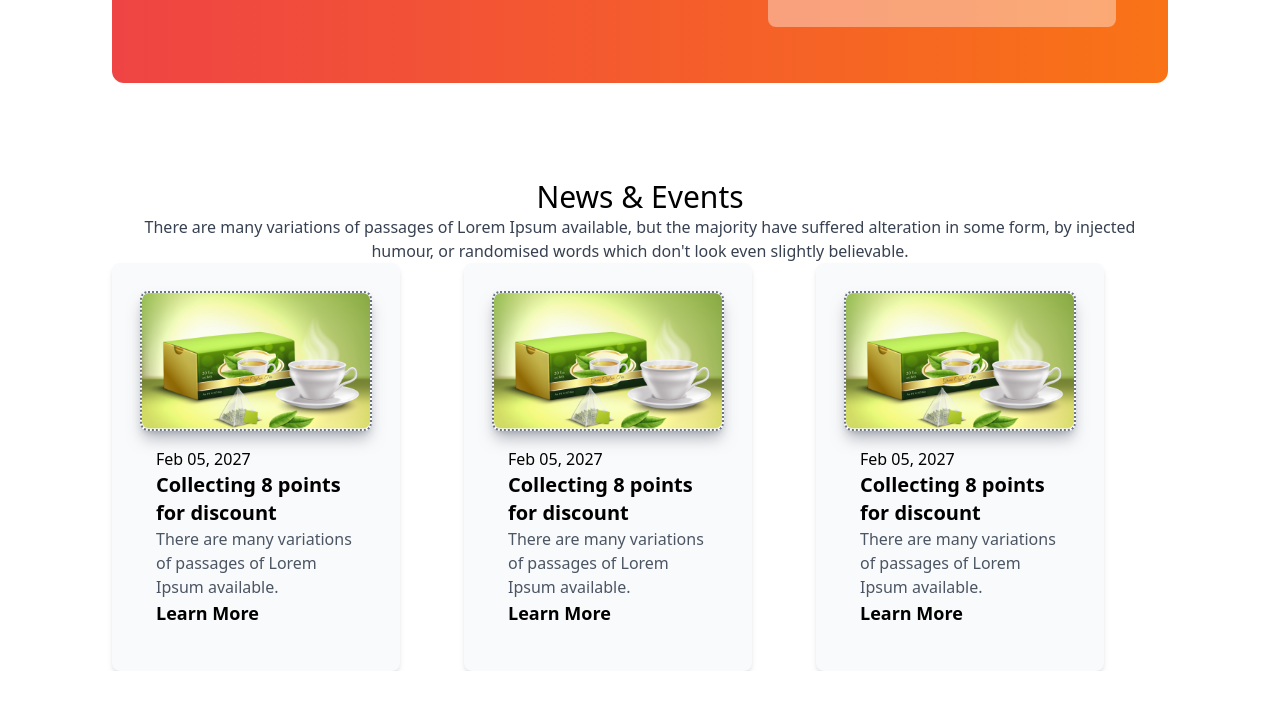
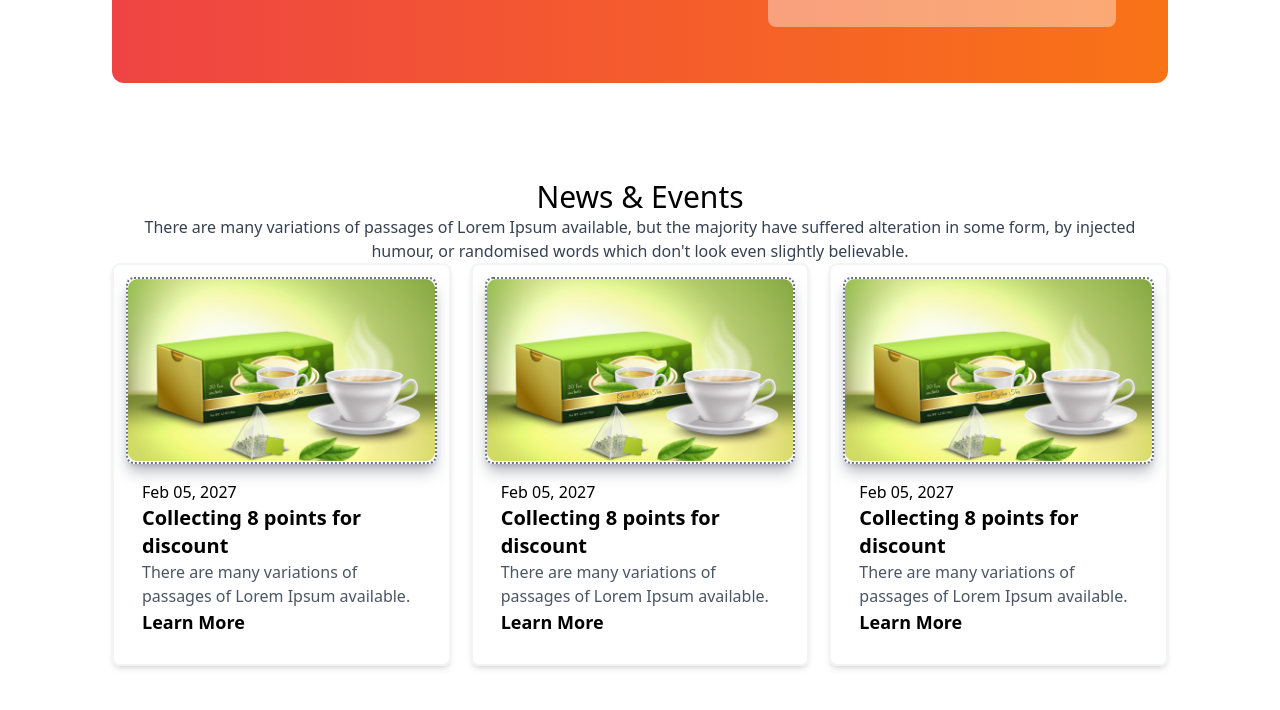
Before and after one commit to saidee-hasan/tea-house, a website built with Vite: page index.html in a window 1280 px wide. Shown: the part 2309-3019 px from the top of the page. Before the commit the page ends 2980 px from the top, so only its background shows below. Built offline with nearby package versions, Linux system fonts and the light colour scheme; a web font is replaced by a local one.

Commit message:
complete

```diff
--- a/index.html
+++ b/index.html
@@ -261,9 +261,9 @@
         <div class="text-center">
           <h1 class="text-3xl">News & Events</h1>
           <p class="text-gray-700">There are many variations of passages of Lorem Ipsum available, but the majority have suffered alteration in some form, by injected humour, or randomised words which don't look even slightly believable. </p>
-<div class="grid grid-cols-1 lg:grid-cols-3 ">
+<div class="grid grid-cols-1 md:grid-cols-2 lg:grid-cols-3 gap-5 mb-24 ">
 
-  <div class="rounded-lg w-72 shadow-md bg-gray-50 overflow-hidden  p-7">
+  <div class="rounded-lg  shadow-md overflow-hidden p-3 border-solid border-2 border border-gray-100">
     <img class="mx-auto border-dotted  shadow-lg shadow-gray-500/50 border-2 border-gray-500 rounded-lg" src="./images/news-1.png" alt="" />
     <div class="p-4">
       <p class="text-start">Feb 05, 2027</p>
@@ -278,7 +278,7 @@
 </div>
 
 
-<div class="rounded-lg w-72 shadow-md bg-gray-50 overflow-hidden  p-7">
+<div class="rounded-lg  shadow-md overflow-hidden p-3 border-solid border-2 border border-gray-100">
   <img class="mx-auto border-dotted  shadow-lg shadow-gray-500/50 border-2 border-gray-500 rounded-lg" src="./images/news-1.png" alt="" />
   <div class="p-4">
     <p class="text-start">Feb 05, 2027</p>
@@ -292,7 +292,7 @@
 
 </div>
 
-<div class="rounded-lg w-72 shadow-md bg-gray-50 overflow-hidden  p-7">
+<div class="rounded-lg  shadow-md overflow-hidden p-3 border-solid border-2 border border-gray-100">
   <img class="mx-auto border-dotted  shadow-lg shadow-gray-500/50 border-2 border-gray-500 rounded-lg" src="./images/news-1.png" alt="" />
   <div class="p-4">
     <p class="text-start">Feb 05, 2027</p>
```
